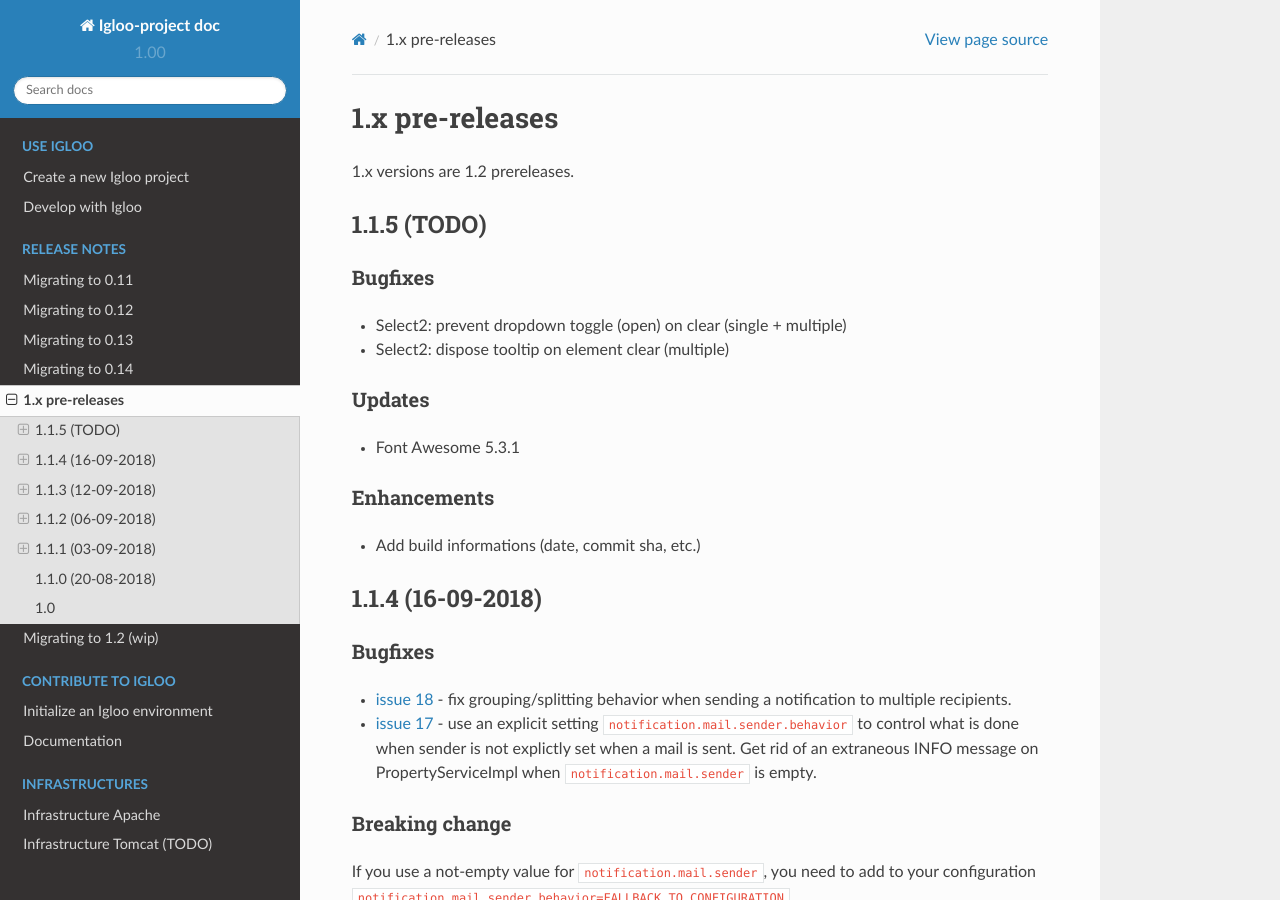
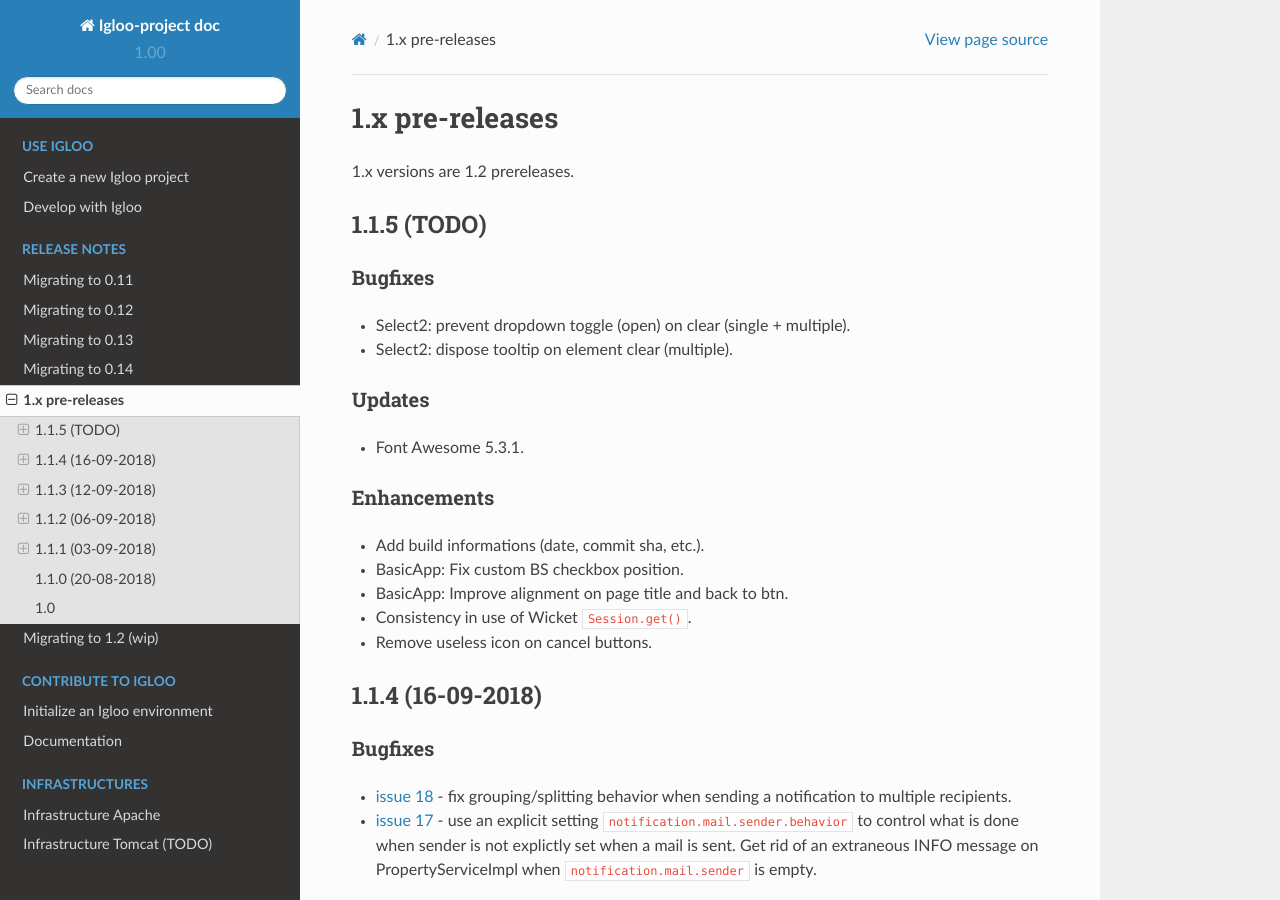
Before and after one commit to igloo-project/igloo-doc, a Sphinx documentation site: the page built from source/release-notes/1.x.rst, in a window 1280 px wide and 900 px high. Built offline with Sphinx 7.4.7 and the Read the Docs theme 2.0.0, drawn with Linux system fonts in a browser that asks for light colours.

Commit message:
1.1.5: prepare release note

```diff
--- a/source/release-notes/1.x.rst
+++ b/source/release-notes/1.x.rst
@@ -12,18 +12,22 @@
 Bugfixes
 ********
 
-* Select2: prevent dropdown toggle (open) on clear (single + multiple)
-* Select2: dispose tooltip on element clear (multiple)
+* Select2: prevent dropdown toggle (open) on clear (single + multiple).
+* Select2: dispose tooltip on element clear (multiple).
 
 Updates
 *******
 
-* Font Awesome 5.3.1
+* Font Awesome 5.3.1.
 
 Enhancements
 ************
 
-* Add build informations (date, commit sha, etc.)
+* Add build informations (date, commit sha, etc.).
+* BasicApp: Fix custom BS checkbox position.
+* BasicApp: Improve alignment on page title and back to btn.
+* Consistency in use of Wicket ``Session.get()``.
+* Remove useless icon on cancel buttons.
 
 .. _v1.1.4:
 
```
Also changed, not shown: other parts of source/release-notes/1.x.rst (+1 -1 lines).
